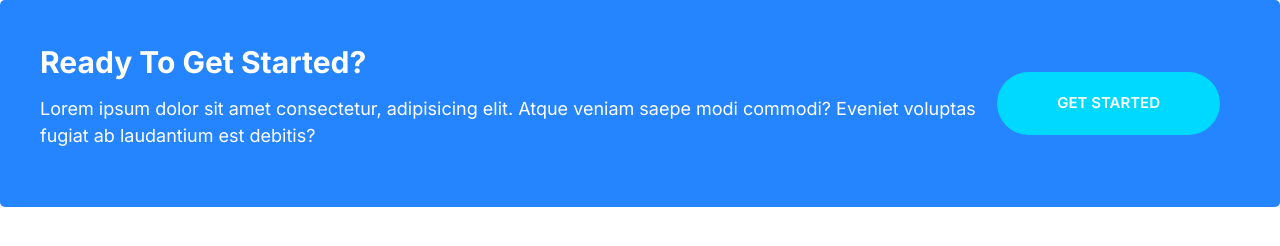
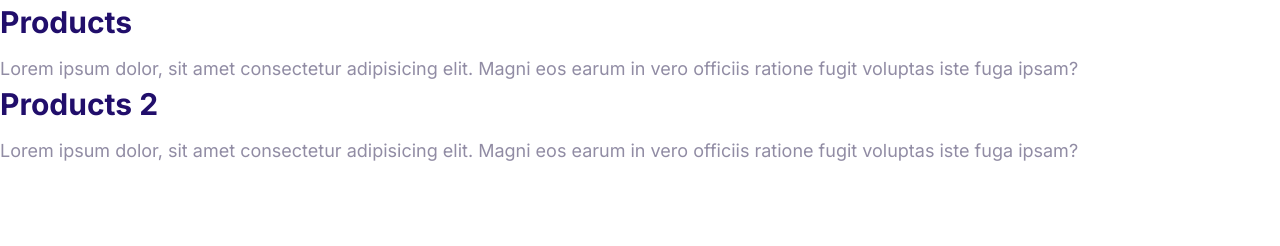
Before and after one commit to elainegrace/mosh-htmlcss, a plain HTML site: page index.html in a window 1280 px wide. Drawn offline with Linux system fonts and the light colour scheme.

```diff
--- a/css/styles.css
+++ b/css/styles.css
@@ -546,3 +546,35 @@
     margin: 0 2rem;
   }
 }
+
+/* Collapsibles */
+.collapsible__header {
+  display: flex;
+  justify-content: space-between;
+}
+
+.collapsible__heading {
+  margin-top: 0;
+  font-size: 3rem;
+}
+
+.collapsible__chevron {
+  transform: rotate(-90deg);
+  transition: 0.3s;
+}
+
+.collapsible__content {
+  max-height: 0;
+  overflow: hidden;
+  opacity: 0;
+  transition: all 0.3s;
+}
+
+.collapsible--expanded .collapsible__chevron {
+  transform: rotate(0);
+}
+
+.collapsible--expanded .collapsible__content {
+  max-height: 100vh;
+  opacity: 1;
+}
--- a/index.html
+++ b/index.html
@@ -15,18 +15,40 @@
   </head>
 
   <body>
-    <div class="callout callout__primary">
-      <div class="grid grid--1x2">
-        <div class="callout__content">
-          <h2 class="callout__heading">Ready To Get Started?</h2>
-          <p>
-            Lorem ipsum dolor sit amet consectetur, adipisicing elit. Atque
-            veniam saepe modi commodi? Eveniet voluptas fugiat ab laudantium est
-            debitis?
-          </p>
-        </div>
-        <a href="#" class="btn btn--secondary btn--stretched">Get Started</a>
+
+    <!-- default: collapsed -->
+    <div class="collapsible collapsible--expanded">
+
+      <header class="collapsible__header">
+        <h2 class="collapsible__heading">Products</h2>
+          <svg class="icon icon--white collapsible__chevron">
+            <use xlink:href="images/sprite.svg#chevron"></use>
+          </svg>
+        </span>
+      </header>
+
+      <div class="collapsible__content">
+        Lorem ipsum dolor, sit amet consectetur adipisicing elit. Magni eos
+        earum in vero officiis ratione fugit voluptas iste fuga ipsam?
       </div>
     </div>
+
+    <div class="collapsible collapsible--expanded">
+
+      <header class="collapsible__header">
+        <h2 class="collapsible__heading">Products 2</h2>
+          <svg class="icon icon--white collapsible__chevron">
+            <use xlink:href="images/sprite.svg#chevron"></use>
+          </svg>
+        </span>
+      </header>
+
+      <div class="collapsible__content">
+        Lorem ipsum dolor, sit amet consectetur adipisicing elit. Magni eos
+        earum in vero officiis ratione fugit voluptas iste fuga ipsam?
+      </div>
+    </div>
+
+    <script src="js/main.js"></script>
   </body>
 </html>
--- /dev/null
+++ b/js/main.js
@@ -0,0 +1,6 @@
+const collapsibles = document.querySelectorAll(".collapsible");
+collapsibles.forEach((item) =>
+  item.addEventListener("click", function () {
+    this.classList.toggle("collapsible--expanded");
+  })
+);
```
Also changed, not shown: components/collapsible.html (added, +34 -0 lines).
